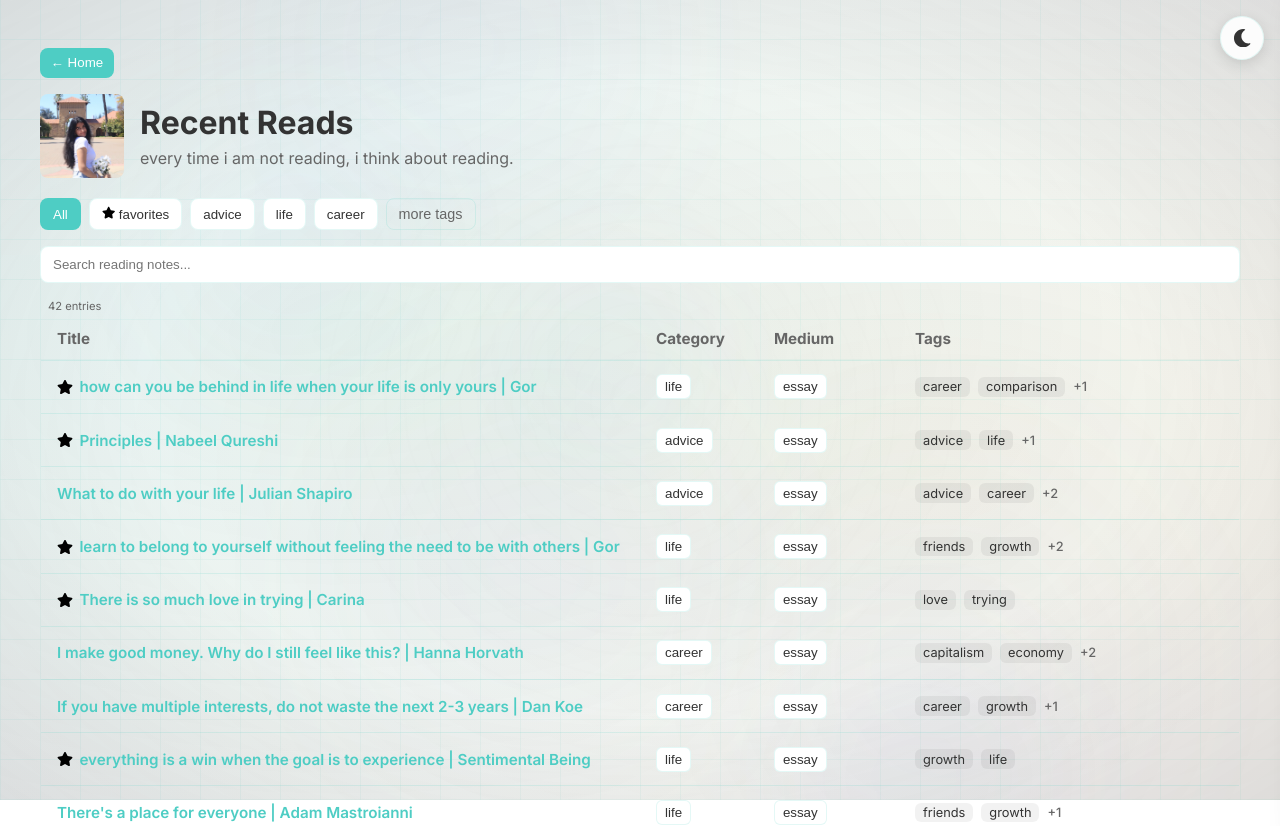
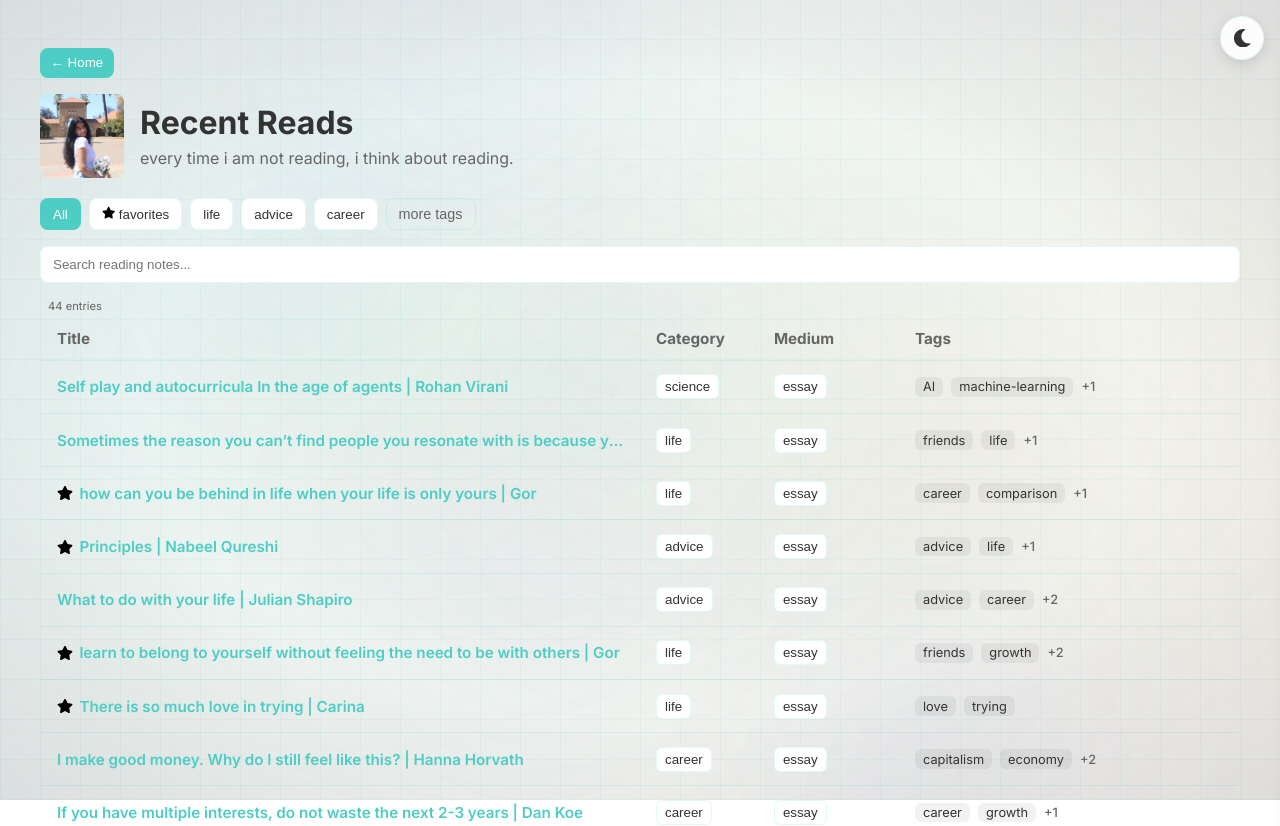
Before and after one commit to riyer8/riyer8.github.io, a React (Create React App) app: page /recent-reads in a window 1280 px wide. Shown: the top 826 px of the page. Built offline with nearby package versions, Linux system fonts and the light colour scheme.

Commit message:
few essay data updates, principles

```diff
--- a/src/pages/BookshelfPage/data/archivesData.js
+++ b/src/pages/BookshelfPage/data/archivesData.js
@@ -25,7 +25,7 @@ const archiveData = [
     author: "Uma Chalik",
     url: "https://miscellaneousgood.substack.com/p/in-the-age-of-ai-all-we-have-left",
     dateAdded: "2025-11-16",
-    category: "AI",
+    category: "science",
     medium: "essay",
     archives: true,
     tldr: "✨ AI taking over taste won't result in personal, intimate connections with other people's personal taste.",
--- a/src/pages/BookshelfPage/data/essayData.js
+++ b/src/pages/BookshelfPage/data/essayData.js
@@ -1067,6 +1067,34 @@ come back to yourself. ask what you want, what you need, what actually feels tru
     `
   },
 
+  {
+    title: "Sometimes the reason you can’t find people you resonate with is because you misread the ones you meet",
+    url: "https://www.henrikkarlsson.xyz/p/friends-missed",
+    author: "Henrik Karlsson",
+    dateAdded: "2026-04-17",
+    category: "life",
+    medium: "essay",
+    tldr: "",
+    thoughts: "",
+    tags: ['friends', 'life', 'psychology'],
+    notes: `
+The three categories of friendships:
+1. **Pleasure** (personal, self-centered). Someone who makes you laugh, or makes you feel desirable.
+2. **Utility** (tradeoff). You're friends because it is useful.
+3. **Virtue** (character-driven). Enjoy each others company even if they are / aren't fun or useful.
+
+:::quote
+That is a friendship of virtue.
+
+And in a long enough perspective, it is the only thing that matters in a relationship. Pleasure will come and go, as will utility.
+:::
+
+:::quote
+If someone seems boring to you, or a bad fit, it might be that you don’t know how to prompt them, that you haven’t seen them react to the context that brings out their full being. You probably don’t know how much beauty lies hidden in the people around you.
+:::
+    `
+  },
+
   /*{
     title: "",
     url: "",
--- a/src/pages/BookshelfPage/data/researchPaperData.js
+++ b/src/pages/BookshelfPage/data/researchPaperData.js
@@ -123,6 +123,87 @@ This paper showed that
     `
   },
 
+  {
+    title: "Self play and autocurricula In the age of agents",
+    url: "https://www.amplifypartners.com/blog-posts/self-play-and-autocurricula-in-the-age-of-agents",
+    author: "Rohan Virani",
+    dateAdded: "2026-04-18",
+    category: "science",
+    medium: "essay",
+    tldr: "",
+    thoughts: "",
+    tags: ['science', 'AI', 'machine-learning'],
+    notes: `
+### This article is about self-play with reinforcement learning (RL) which results in autocurricula - or automatic curriculum.
+
+This is more formally defined below.
+
+:::quote
+autocurricula (def): a machine learning paradigm where AI agents (usually in multi-agent environments) automatically generate increasingly complex tasks and challenges for themselves to solve, rather than relying on human-designed training scenarios.
+:::
+
+As of November 5, 2025, we hadn't employed self-play for LLMs. More specifically, LLMs aren't able to generate problems in which another LLM is learning to solve and challenging the knowledge of an LLM in that way.
+
+[Noam Brown](https://noambrown.github.io/) at OpenAI notes that
+:::quote
+“self-play works for two player zero sum games…like Go, Poker and Starcraft but is so much harder to use in real world domains”.
+:::
+
+RL applications to help scale AI labs:
+- increasing compute spend
+- number of environments that agents are training on
+- corresponding tasks to solve
+
+### One of the key differentiators is to determine *in what order should these tasks be learned?*
+
+> When training examples are ordered from easy to hard, convergence is faster and quality of local minima is higher (Yoshua Bengio).
+
+This mimics how humans learn as well, starting from the basics and then learning harder and harder problems sequentially.
+
+:::quote
+basins of attraction (def): set of initial conditions (starting points) in a dynamical system that evolve over time towards a specific long-term behavior (known as the attractor)
+:::
+
+The following demonstrate the bottlenecks of current AI systems.
+
+> The marginal information gain from showing tasks based on what *humans* find easy or difficult is less than the potential information gain from showing tasks based on what the *model* finds easy or difficult. Put another way, we need to zero in on what the actual model is ready to learn next based on **its own** definition of easy or difficult, a region called its **learnable frontier**.
+
+> The bottleneck is no longer maintaining the learnable frontier given a fixed set of tasks, but instead **finding new tasks to feed to the learnable frontier.**
+
+### In order to design task variations, using **language models** to parameterize the distribution of tasks and sample from them is a current methodology employed by AI labs.
+
+This is a separate step before the training process - this is a fixed process. Possibly employing a continuous learning method can make the agents more versatile.
+
+**We want self-play for language models.** Current methods that are framing the frontier:
+- Absolute Zero - one of the first successful attempts at self-play with language models.
+- SPICE (Self Play In Corpus Environments) - extended tackled tasks to general reasoning problems.
+
+However, this doesn't achieve state of the art performance at larger scales.
+
+### Unsupervised Environment Design (UED)
+
+This method automatically samples and adapts the task distribution, and even environment distribution, to the learner during training *while* introducing the second antagonist model. The multi-agent reinforcement learning setup looks like:
+- Protagonist agent: trying to minimize regret
+- Antagonist agent: helps define what is solvable
+- Task generator (teacher): generates environments to maximize the regret gap
+
+:::quote
+This neat trick ensures that generated environments are always solvable by at least one student, the antagonist. If the protagonist (the person we really care about) ever catches up to its counterpart, the teacher will make the game more challenging again, but not so difficult that its ally can’t solve it.
+:::
+
+While more stable, this method still has a major issue of sparse rewards since the teacher's rewards depend on the agents actions on the task provided. This further causes a **long horizon**.
+
+### Evolutionary Algorithms (EAs)
+
+With evolutionary algorithms, we can generate new, diverse tasks. This is a method inspired by biological evolution.
+
+:::quote
+evolutionary algorithms (def): optimization techniques where population of candidate solutions evolves over time to find optimal or near-optimal solutions to a problem.
+:::
+
+Here, LLMs can take a environment and mutate it (as seen in AlphaEvolve). EAs can be used *with* learned environment generators.
+`
+  }
 ];
 
 export default researchPaperData;
```
Also changed, not shown: src/pages/Principles/data/products.txt.
